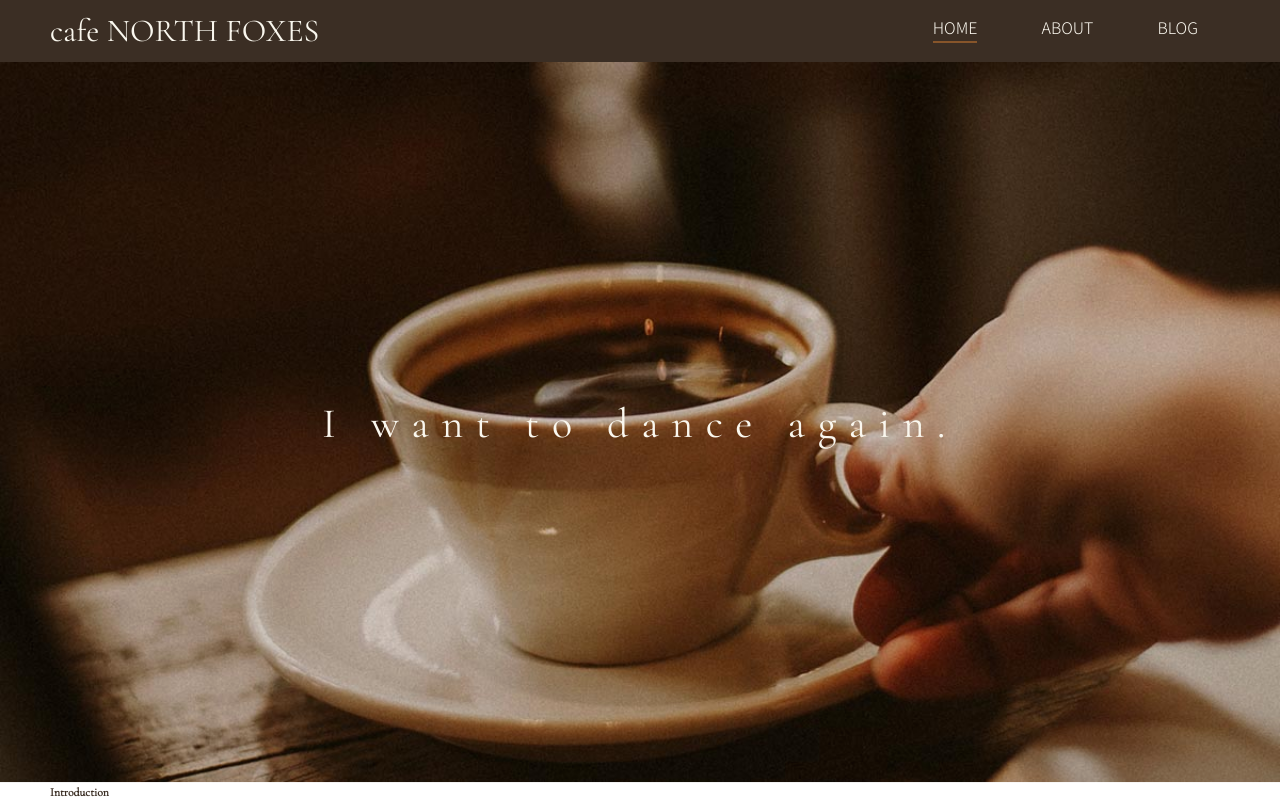
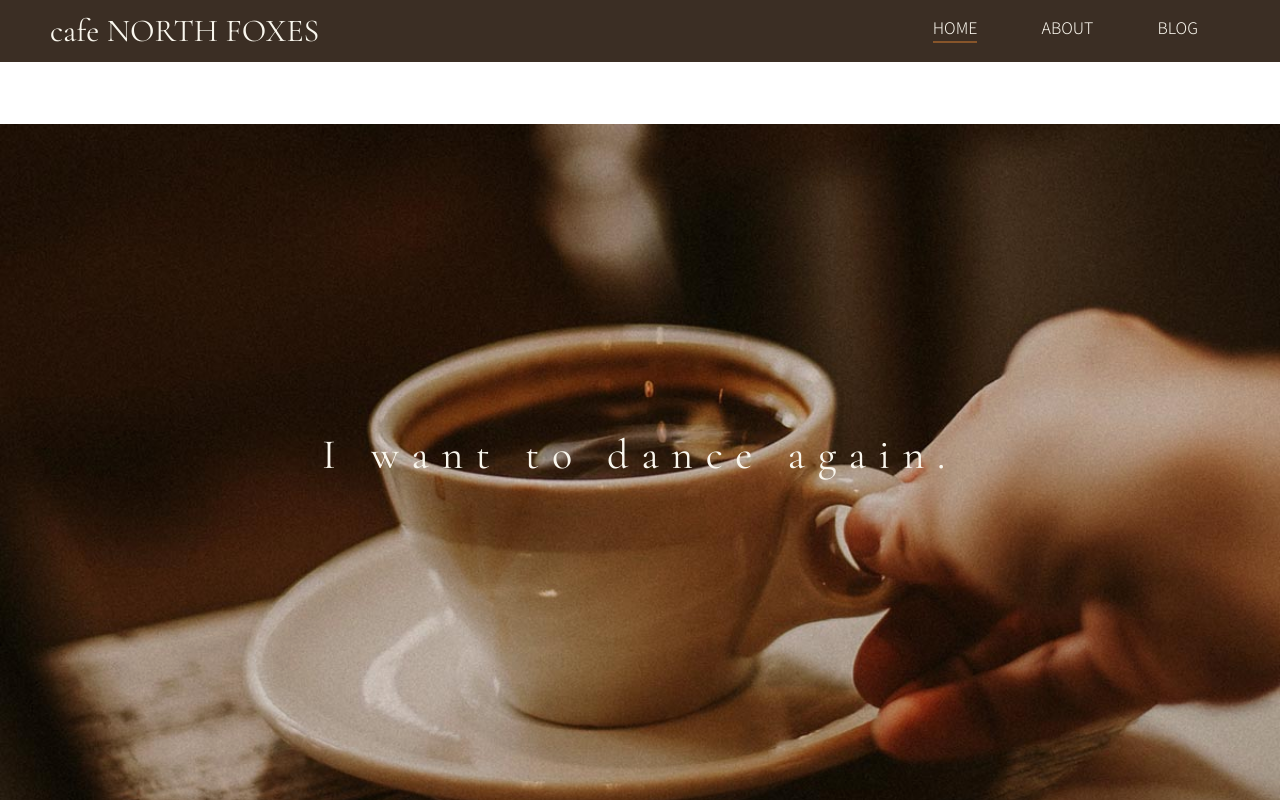
Before and after one commit to masayuki-abe/nuxtjs, a Nuxt app: page / in a window 1280 px wide. Shown: the top 800 px of the page. Built offline with nearby package versions, Linux system fonts and the light colour scheme.

Commit message:
headerの高さを取得して、heroimageのpadding-topに代入

```diff
--- a/components/organisms/HeroImage.vue
+++ b/components/organisms/HeroImage.vue
@@ -3,6 +3,7 @@
   v-if="this.$route.name === 'index'"
   id="visual"
   :class=pageName
+  :style="{paddingTop: hHeightPadding + 'px'}"
 >
   <client-only>
     <swiper :options="swiperOption">
@@ -26,6 +27,9 @@
 <script>
 export default {
   props: {
+    hHeightPadding: {
+      type: String
+    }
   },
   data(){
     return{
@@ -42,8 +46,12 @@ export default {
         fadeEffect: {
           crossFade: true
         },
-      }
+      },
     }
+  },
+  mounted(){
+    console.log(this.hHeightPadding)
+
   }
 }
 </script>
--- a/components/organisms/HtmlHeader.vue
+++ b/components/organisms/HtmlHeader.vue
@@ -40,19 +40,27 @@ export default {
     return{
       btnActive: false,
       wWidth: 1025,
+      headerHeight: 0,
       headerBg: false,
       scroll: 0
     }
   },
   mounted(){
+    //リサイズしたとき含めてヘッダの高さを取得
+    let htmlHeader = document.getElementById('header');
+    let hHeight = htmlHeader.clientHeight;
+    this.headerHeight = hHeight
     //リサイズしたとき含めてウィンドウの横幅を取得
     this.wWidth = window.innerWidth
     this.$nextTick(() => {
       window.addEventListener('resize', () => {
         this.wWidth = window.innerWidth
+        this.headerHeight = hHeight
       })
     })
     window.addEventListener('scroll', this.headerBgColor)
+    console.log(this.headerHeight + 'px')
+    this.$emit('getHeaderHeight',this.headerHeight)
   },
   methods:{
     //ハンバーガーメニューの処理
--- a/layouts/default.vue
+++ b/layouts/default.vue
@@ -1,13 +1,15 @@
 <template>
 <div>
-<HtmlHeader />
-<div
-  id="wrap"
->
-<HeroImage />
-<Nuxt />
-</div><!--/wrap-->
-<HtmlFooter />
+  <HtmlHeader
+    @getHeaderHeight = "headerHeight"
+  />
+  <HeroImage
+    :hHeightPadding="hHeight"
+  />
+  <div id="wrap">
+    <Nuxt />
+  </div><!--/wrap-->
+  <HtmlFooter />
 </div>
 </template>
 
@@ -24,7 +26,7 @@ export default {
   },
   data(){
     return{
-      //hHeight: ''
+      hHeight: ''
       //pageName : this.$route.name
     }
   },
@@ -37,6 +39,10 @@ export default {
     }
   },
   methods: {
+    headerHeight(headerHeight){
+      this.hHeight = headerHeight
+      console.log(this.hHeight + 'pxxxx')
+    }
   }
 }
 </script>
```
